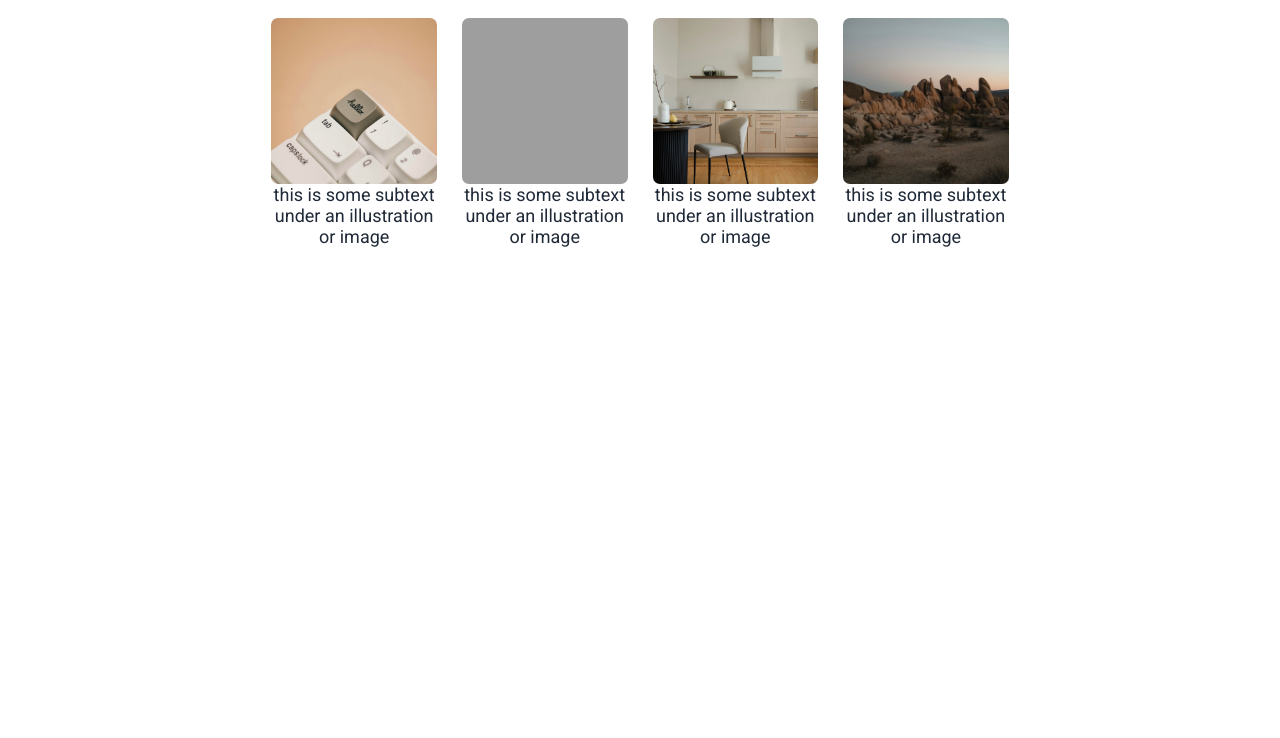
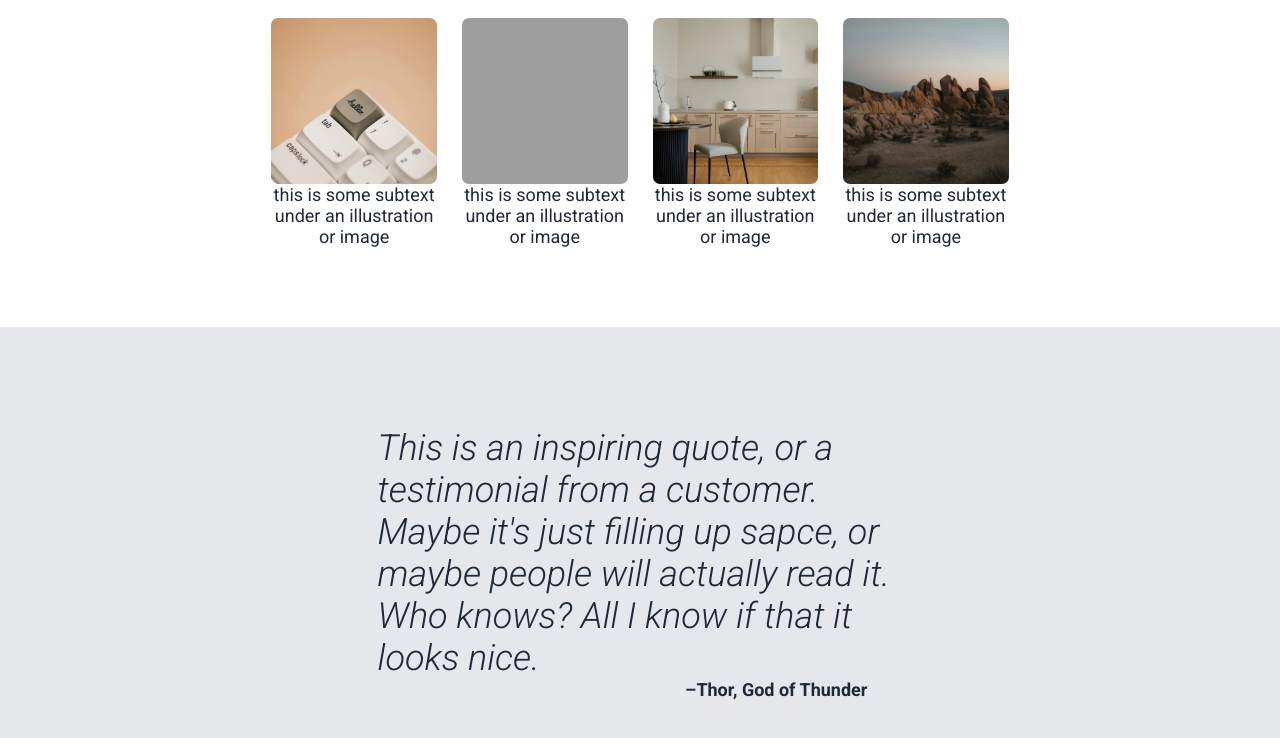
Before and after one commit to zimwick/landing-page, a plain HTML site: page index.html in a window 1280 px wide. Shown: the part 722-1460 px from the top of the page. Before the commit the page ends 1049 px from the top, so only its background shows below. Drawn offline with Linux system fonts and the light colour scheme; grey boxes are pictures that could not be loaded.

Commit message:
Build Quote section

```diff
--- a/index.html
+++ b/index.html
@@ -77,5 +77,16 @@
         </div>
       </div>
     </section>
+
+    <div class="quote-container">
+      <figure>
+        <blockquote>
+          This is an inspiring quote, or a testimonial from a customer. Maybe
+          it's just filling up sapce, or maybe people will actually read it. Who
+          knows? All I know if that it looks nice.
+        </blockquote>
+        <figcaption>&ndash;Thor, God of Thunder</figcaption>
+      </figure>
+    </div>
   </body>
 </html>
--- a/style.css
+++ b/style.css
@@ -136,3 +136,28 @@ a:visited {
   font-size: 18px;
   text-align: center;
 }
+
+.quote-container {
+  background-color: #e5e7eb;
+  padding: 100px 0 70px;
+}
+
+figure {
+  margin: 0 auto;
+  max-width: 41%;
+}
+
+figcaption {
+  color: #1f2937;
+  font-weight: 700;
+  font-size: 18px;
+  text-align: right;
+  padding-right: 35px;
+}
+
+blockquote {
+  font-size: 36px;
+  font-style: italic;
+  font-weight: 300;
+  color: #1f2937;
+}
```
